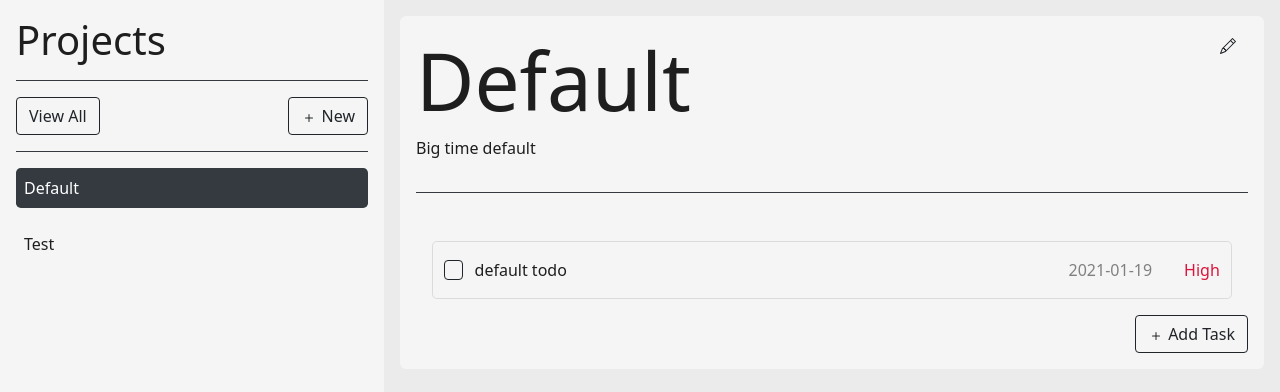
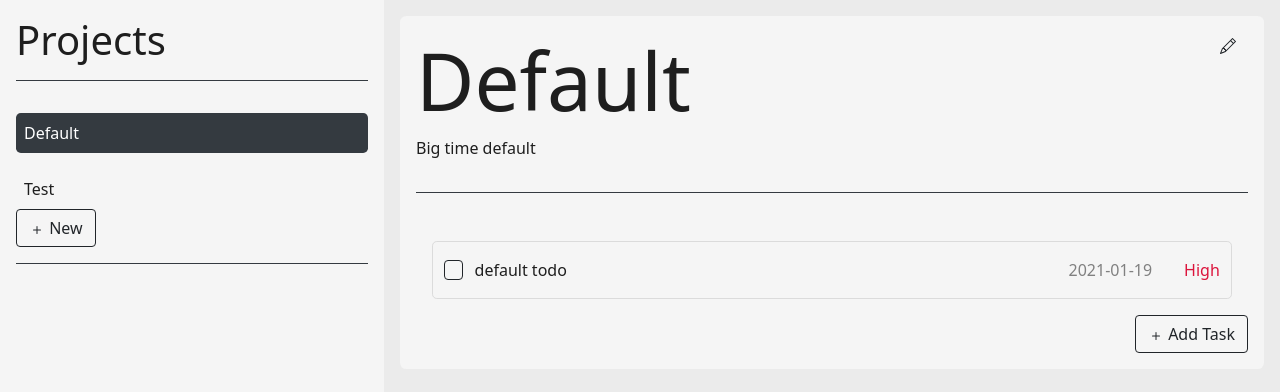
Before and after one commit to jmilll/todo-list, a website built with webpack: page dist/index.html in a window 1280 px wide. Built offline with nearby package versions, Linux system fonts and the light colour scheme; files whose address does not match are found by name.

Commit message:
moved subhead below projects

```diff
--- a/dist/index.html
+++ b/dist/index.html
@@ -18,16 +18,12 @@
                 <h1>Projects</h1>
                 <div class="divider"></div>
             </div>
-            <div class="sub-head">
-                <button type="button" class="btn btn-outline-dark" id="view-all-btn">
-                    View All
-                </button>
-                <button type="button" class="btn btn-outline-dark" id="new-project-btn">
-                    <svg xmlns="http://www.w3.org/2000/svg" width="16" height="16" fill="currentColor" class="bi bi-plus" viewBox="0 0 16 16">
-                        <path d="M8 4a.5.5 0 0 1 .5.5v3h3a.5.5 0 0 1 0 1h-3v3a.5.5 0 0 1-1 0v-3h-3a.5.5 0 0 1 0-1h3v-3A.5.5 0 0 1 8 4z"></path>
-                      </svg>
-                   New
-                </button>
+            <div class="categories">
+                <!--
+                <div data-value="0" class="item">Default</div>
+                <div data-value="1" class="item">Groceries</div>
+                <div data-value="2" class="item">Vacation</div>
+                <div data-value="3" class="item">House</div>-->
             </div>
             <form class="sub-heading-edit visually-hidden">
                 <input type="text" class="form-control new" id="new-title" placeholder="Project" required>
@@ -41,14 +37,14 @@
                     </button>
                 </div>
             </form>
-            <div class="categories">
-                <!--
-                <div data-value="0" class="item">Default</div>
-                <div data-value="1" class="item">Groceries</div>
-                <div data-value="2" class="item">Vacation</div>
-                <div data-value="3" class="item">House</div>-->
+            <div class="sub-head">
+                <button type="button" class="btn btn-outline-dark" id="new-project-btn">
+                    <svg xmlns="http://www.w3.org/2000/svg" width="16" height="16" fill="currentColor" class="bi bi-plus" viewBox="0 0 16 16">
+                        <path d="M8 4a.5.5 0 0 1 .5.5v3h3a.5.5 0 0 1 0 1h-3v3a.5.5 0 0 1-1 0v-3h-3a.5.5 0 0 1 0-1h3v-3A.5.5 0 0 1 8 4z"></path>
+                      </svg>
+                   New
+                </button>
             </div>
-
         </div>
 
         <div class="tasks-container">
@@ -77,9 +73,9 @@
                     </div>
                 </div>
 
-                <!-- -->
+
                 <div class="divider"></div>
-                <!-- -->
+
 
                 <div class="todo-container">
                     <!-- <div class="todo" data-value="0">
@@ -128,8 +124,6 @@
                             </select>
                         </div>
                     </div>
-
-
                     <div class="form-btn-container">
                         <div class="opt-btn">
                             <button type="button" class="btn btn-outline-dark" id="options-btn">
```
